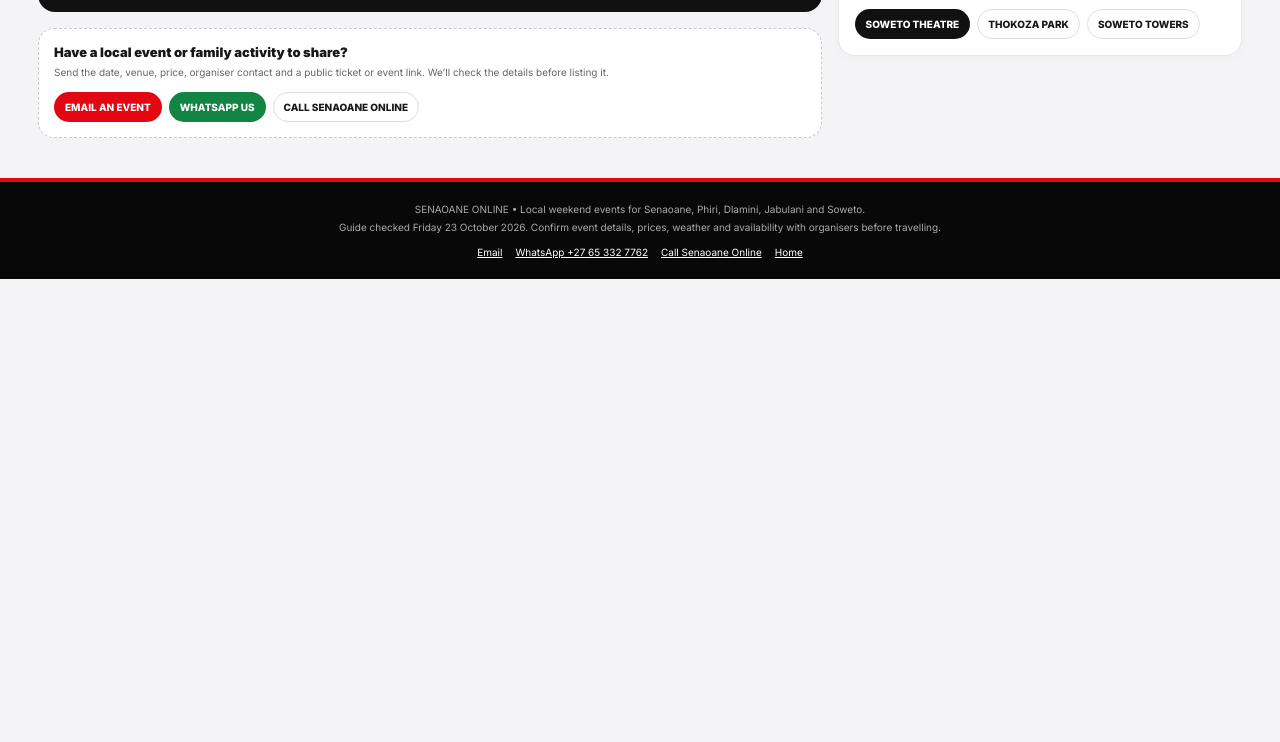
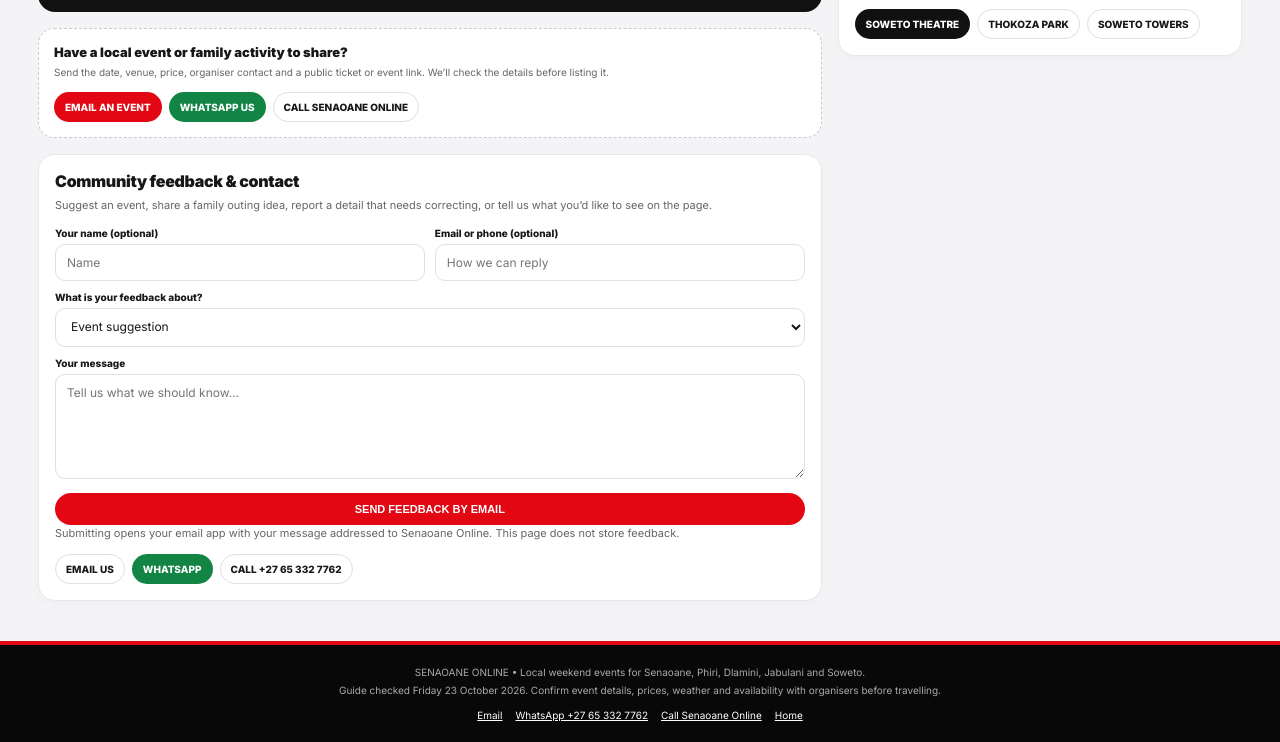
Before and after one commit to senaoaneonline/website, a plain HTML site: page Senaoane-Events-Page.html in a window 1280 px wide. Shown: the part 1731-2473 px from the top of the page. Before the commit the page ends 2010 px from the top, so only its background shows below. Drawn offline with Linux system fonts and the light colour scheme.

Commit message:
Add community feedback form to events page

```diff
--- a/Senaoane-Events-Page.html
+++ b/Senaoane-Events-Page.html
@@ -98,11 +98,21 @@
     .submit{background:#fff;border:1px dashed #c9c9ce;border-radius:16px;padding:15px}
     .submit h3{font-size:13px;margin:0 0 5px;font-weight:900}
     .submit p{font-size:10px;line-height:1.5;color:#666;margin:0}
+    .feedback-panel{background:#fff;border:1px solid var(--line);border-radius:17px;padding:16px;box-shadow:0 3px 10px #00000006}
+    .feedback-panel h2{font-size:16px;margin:0 0 6px;font-weight:900;letter-spacing:-.02em}
+    .feedback-panel>p{font-size:11px;line-height:1.55;color:#666;margin:0}
+    .feedback-form{display:grid;gap:10px;margin-top:13px}
+    .feedback-grid{display:grid;grid-template-columns:1fr 1fr;gap:10px}
+    .feedback-field label{display:block;font-size:10px;font-weight:800;margin-bottom:5px}
+    .feedback-field input,.feedback-field select,.feedback-field textarea{width:100%;padding:10px 11px;border:1px solid #dedee3;border-radius:10px;background:#fff;font:inherit;font-size:12px;color:var(--ink)}
+    .feedback-field textarea{min-height:105px;resize:vertical}
+    .feedback-field input:focus,.feedback-field select:focus,.feedback-field textarea:focus{outline:2px solid #e3061340;border-color:var(--red)}
     footer{margin-top:22px;padding:18px;background:#080808;color:#aaa;border-top:4px solid var(--red);text-align:center;font-size:10px;line-height:1.8}
     footer a{color:#fff}
     .footer-links{display:flex;justify-content:center;flex-wrap:wrap;gap:13px;margin-top:7px}
     @media(max-width:900px){.layout{grid-template-columns:1fr}.hero{grid-template-columns:1fr .7fr}.hero-copy{padding:23px}}
     @media(max-width:620px){.head-inner{padding:10px 12px}.brand{min-width:0}.brand-area{display:none}.nav .pill{font-size:9px;padding:8px 9px}.wrap{padding:12px}.hero{grid-template-columns:1fr;min-height:unset}.hero-copy{padding:21px}.hero-photo{min-height:145px;max-height:180px}.hero-photo img{min-height:145px;max-height:180px}.hero-photo:after{background:linear-gradient(0deg,#08080822,transparent)}.event.featured{grid-template-columns:1fr}.event-photo{height:170px;min-height:0}.outing-grid{grid-template-columns:1fr}.outing img{height:185px}.section-head{align-items:flex-start}.section-tag{font-size:8px}.nightlife{display:block}.nightlife .buttons{margin-top:12px}}
+    @media(max-width:620px){.feedback-grid{grid-template-columns:1fr}}
   </style>
 </head>
 <body>
@@ -253,6 +263,44 @@
             <a class="pill pill-outline" href="tel:+27653327762">CALL SENAOANE ONLINE</a>
           </div>
         </section>
+        <section class="feedback-panel" id="community-feedback" aria-labelledby="feedback-heading">
+          <h2 id="feedback-heading">Community feedback & contact</h2>
+          <p>Suggest an event, share a family outing idea, report a detail that needs correcting, or tell us what you’d like to see on the page.</p>
+          <form class="feedback-form" id="feedback-form" action="mailto:senaoaneonline1@gmail.com" method="post" enctype="text/plain">
+            <div class="feedback-grid">
+              <div class="feedback-field">
+                <label for="feedback-name">Your name <span>(optional)</span></label>
+                <input id="feedback-name" name="name" type="text" autocomplete="name" maxlength="100" placeholder="Name">
+              </div>
+              <div class="feedback-field">
+                <label for="feedback-contact">Email or phone <span>(optional)</span></label>
+                <input id="feedback-contact" name="contact" type="text" maxlength="120" placeholder="How we can reply">
+              </div>
+            </div>
+            <div class="feedback-field">
+              <label for="feedback-topic">What is your feedback about?</label>
+              <select id="feedback-topic" name="topic">
+                <option>Event suggestion</option>
+                <option>Correction to an event listing</option>
+                <option>Kids or family activity</option>
+                <option>Park or outdoor outing</option>
+                <option>Website feedback</option>
+                <option>Other community idea</option>
+              </select>
+            </div>
+            <div class="feedback-field">
+              <label for="feedback-message">Your message</label>
+              <textarea id="feedback-message" name="message" maxlength="1500" required placeholder="Tell us what we should know…"></textarea>
+            </div>
+            <button class="pill pill-red" type="submit">SEND FEEDBACK BY EMAIL</button>
+          </form>
+          <p class="disclaimer">Submitting opens your email app with your message addressed to Senaoane Online. This page does not store feedback.</p>
+          <div class="buttons" aria-label="Other contact options">
+            <a class="pill pill-outline" href="mailto:senaoaneonline1@gmail.com?subject=Community%20feedback%20for%20Senaoane%20Events">EMAIL US</a>
+            <a class="pill pill-green" href="https://wa.me/27653327762?text=Hi%20Senaoane%20Online%2C%20I%20have%20feedback%20about%20the%20events%20page." target="_blank" rel="noopener">WHATSAPP</a>
+            <a class="pill pill-outline" href="tel:+27653327762">CALL +27 65 332 7762</a>
+          </div>
+        </section>
       </main>
 
       <aside class="stack" aria-label="Weather and local adverts">
@@ -333,5 +381,22 @@
       <a href="https://senaoanesoweto.webflow.io/">Home</a>
     </div>
   </footer>
+  <script>
+    document.getElementById('feedback-form').addEventListener('submit', function(event){
+      event.preventDefault();
+      const form = new FormData(this);
+      const subject = 'Senaoane Events feedback: ' + (form.get('topic') || 'Community feedback');
+      const body = [
+        'Name: ' + (form.get('name') || 'Not provided'),
+        'Reply contact: ' + (form.get('contact') || 'Not provided'),
+        'Topic: ' + (form.get('topic') || 'Community feedback'),
+        '',
+        String(form.get('message') || ''),
+        '',
+        'Sent from the Senaoane Events page.'
+      ].join('\n');
+      window.location.href = 'mailto:senaoaneonline1@gmail.com?subject=' + encodeURIComponent(subject) + '&body=' + encodeURIComponent(body);
+    });
+  </script>
 </body>
 </html>
```
